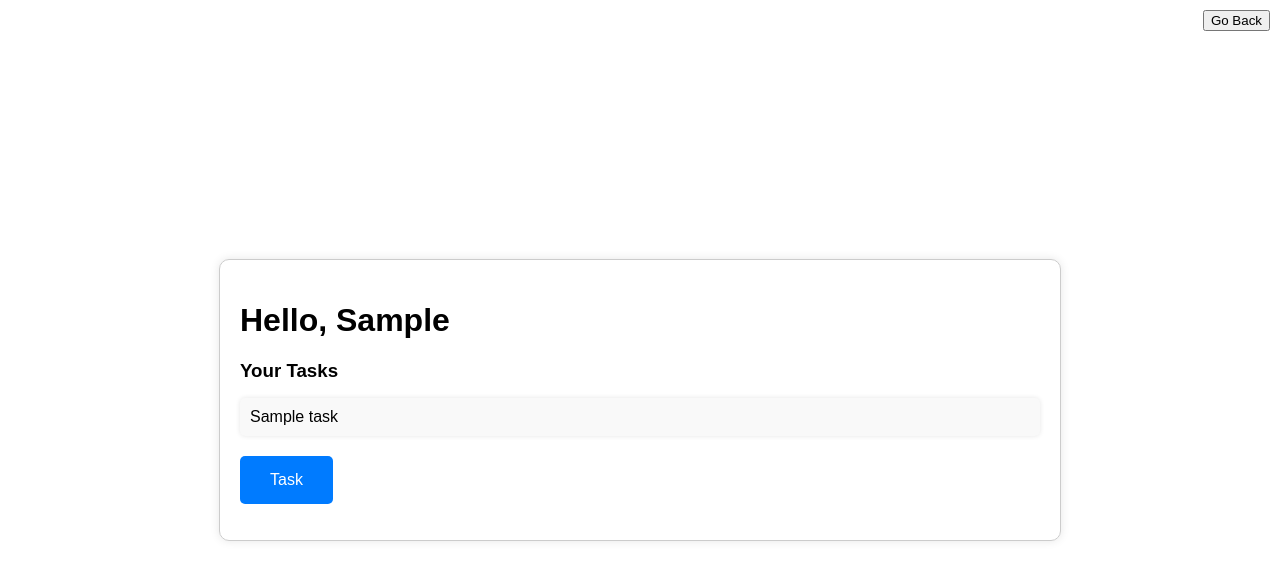
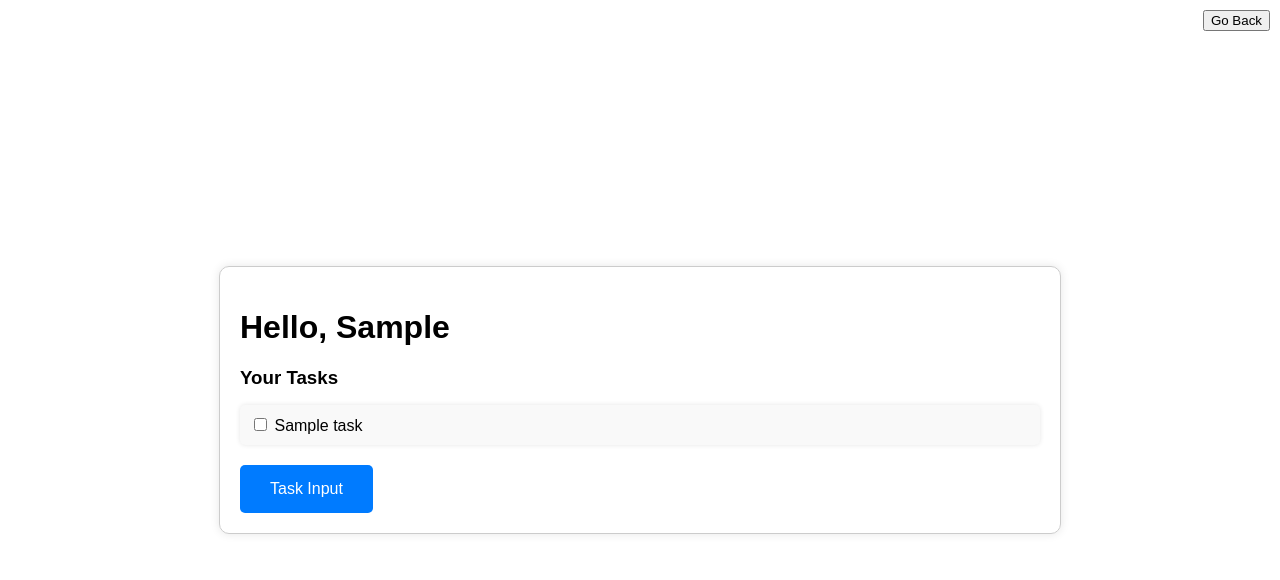
Before and after one commit to ShatakshiRanjan/JIOWebDesign, a Flask app: template Flask/Templates/dashboard.html in a window 1280 px wide. Shown: the top 580 px of the page. Run offline with Flask 3, Linux system fonts and the light colour scheme; the template is opened without the code that fills it: most values are stand-ins (such as "Sample title", 1, 10 or a date in 2020); some libraries are stand-ins or nearby versions.

Commit message:
fml highkey

```diff
--- a/Flask/Main.py
+++ b/Flask/Main.py
@@ -12,16 +12,16 @@ app = Flask(__name__)
 app.secret_key = 'your secret key'
 
 # Enter your database connection details manually
-app.config['MYSQL_HOST'] = '127.0.0.1'
-app.config['MYSQL_USER'] = 'root'
-app.config['MYSQL_PASSWORD'] = 'root'
-app.config['MYSQL_DB'] = 'Taskify'
+#app.config['MYSQL_HOST'] = '127.0.0.1'
+#app.config['MYSQL_USER'] = 'root'
+#app.config['MYSQL_PASSWORD'] = 'root'
+#app.config['MYSQL_DB'] = 'Taskify'
 
 # Else: for information stored in config.py
-#app.config['MYSQL_HOST'] = config.MYSQL_HOST
-#app.config['MYSQL_USER'] = config.MYSQL_USER
-#app.config['MYSQL_PASSWORD'] = config.MYSQL_PASSWORD
-#app.config['MYSQL_DB'] = config.MYSQL_DB
+app.config['MYSQL_HOST'] = config.MYSQL_HOST
+app.config['MYSQL_USER'] = config.MYSQL_USER
+app.config['MYSQL_PASSWORD'] = config.MYSQL_PASSWORD
+app.config['MYSQL_DB'] = config.MYSQL_DB
 
 # Initialize MySQL
 mysql = MySQL(app)
--- a/Flask/Templates/dashboard.html
+++ b/Flask/Templates/dashboard.html
@@ -149,16 +149,14 @@
             <h3>Your Tasks</h3>
             <ul>
                 {% for task in tasks %}
-                    <li>{{ task['task'] }}</li>
+                    <li>
+                        <input type="checkbox" id="task{{ loop.index }}" name="task{{ loop.index }}" value="{{ task['task'] }}">
+                        <label for="task{{ loop.index }}">{{ task['task'] }}</label>
+                    </li>
                 {% endfor %}
             </ul>
         </div>
-        <p id="Home" class="current">
-            <!--<a href="{{ url_for('task') }}">Task</a>-->
-
-            <button class="task-button">Task</button>
-
-        </p>
+        <button class="task-button" onclick="window.location.href='{{ url_for('task') }}';">Task Input</button>
     </div>
     <button class="back-button" onclick="history.back()">Go Back</button>
 </body>
```
